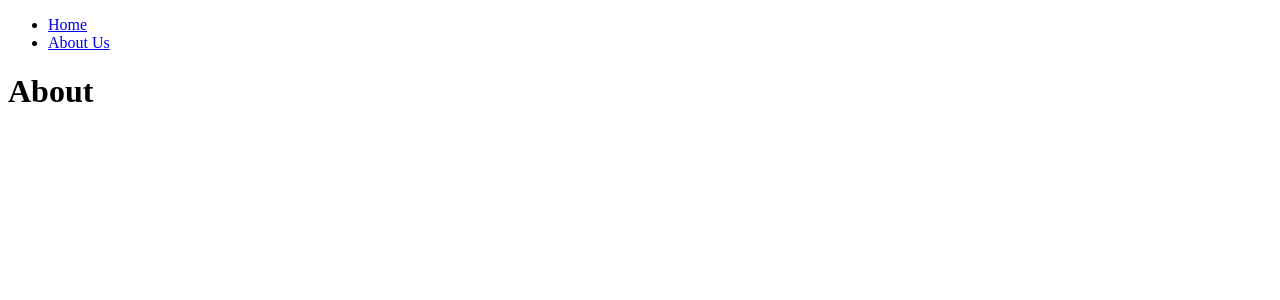
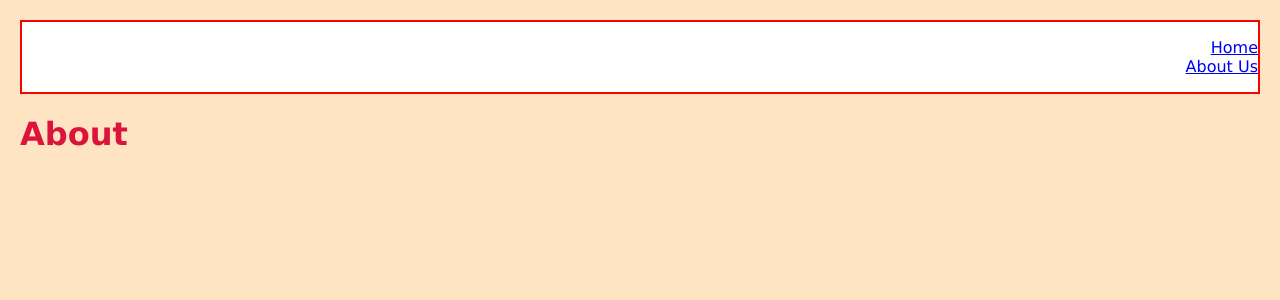
Before and after one commit to ilealm/summer-camp-next, a Next.js app: page /about in a window 1280 px wide. Shown: the top 300 px of the page. Built offline with nearby package versions, Linux system fonts and the light colour scheme.

Commit message:
basic style

```diff
--- a/components/Nav.js
+++ b/components/Nav.js
@@ -1,7 +1,9 @@
 import Link from 'next/link'
+import styles from './Nav.module.scss'
 
 function Nav() {
     return (
+        <nav className={styles.nav}>
             <ul>
                 <li>
                     <Link href="/">
@@ -14,6 +16,7 @@ function Nav() {
                     </Link>
                 </li>
             </ul>
+        </nav>
     )
 }
 
--- /dev/null
+++ b/components/Nav.module.scss
@@ -0,0 +1,5 @@
+.nav {
+  border: 2px solid red;
+  background-color: white;
+  text-align: right;
+}
--- /dev/null
+++ b/pages/_app.js
@@ -0,0 +1,6 @@
+import '../styles.scss'
+
+// This default export is required in a new `pages/_app.js` file.
+export default function MyApp({ Component, pageProps }) {
+  return <Component {...pageProps} />
+}
--- a/pages/index.js
+++ b/pages/index.js
@@ -37,7 +37,7 @@ class Home extends React.Component {
         return (
             <div className="container">
                 <Nav />
-                <h1>Courses Home</h1>
+                <h1>Summer Courses</h1>
                 <ul>
                     {this.state.courses.map(course => <CourseItem key={course.id} course={course} />)}
                 </ul>
--- /dev/null
+++ b/styles.scss
@@ -0,0 +1,19 @@
+$primary-color: purple;
+
+h1{
+  color: crimson;
+  background-color: bisque;
+  font-family: 'Lucida Sans', 'Lucida Sans Regular', 'Lucida Grande', 'Lucida Sans Unicode', Geneva, Verdana, sans-serif;
+}
+
+body {
+  padding: 20px 20px 60px;
+  margin: 0;
+  color: $primary-color;
+  background-color: bisque;
+  font-family: 'Lucida Sans', 'Lucida Sans Regular', 'Lucida Grande', 'Lucida Sans Unicode', Geneva, Verdana, sans-serif;
+}
+
+li {
+  list-style-type: none;
+}
```
Lines whose indentation alone changed are shown as unchanged.
